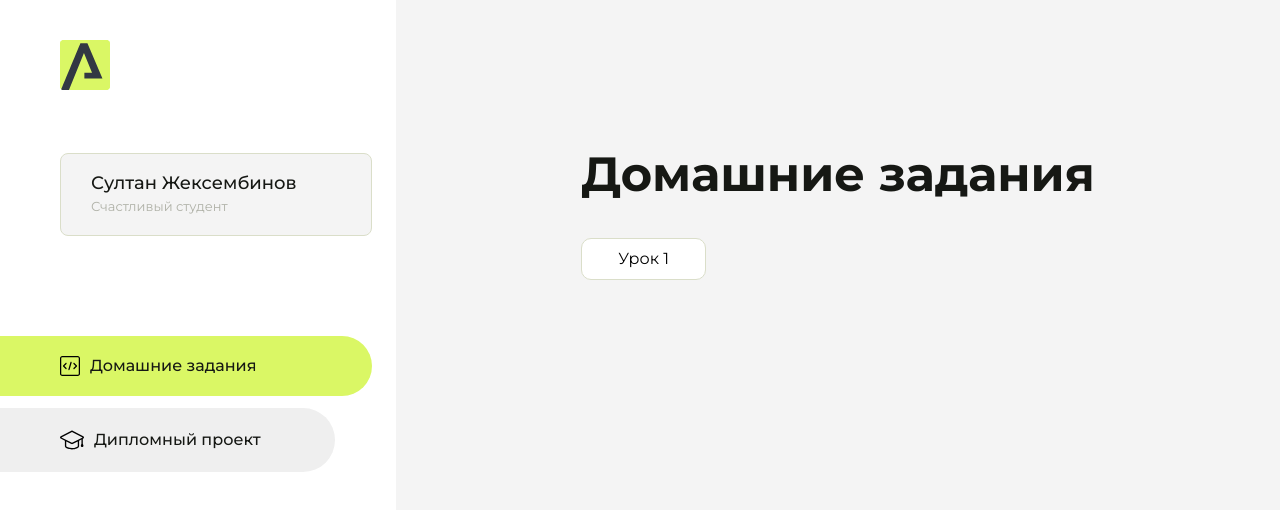
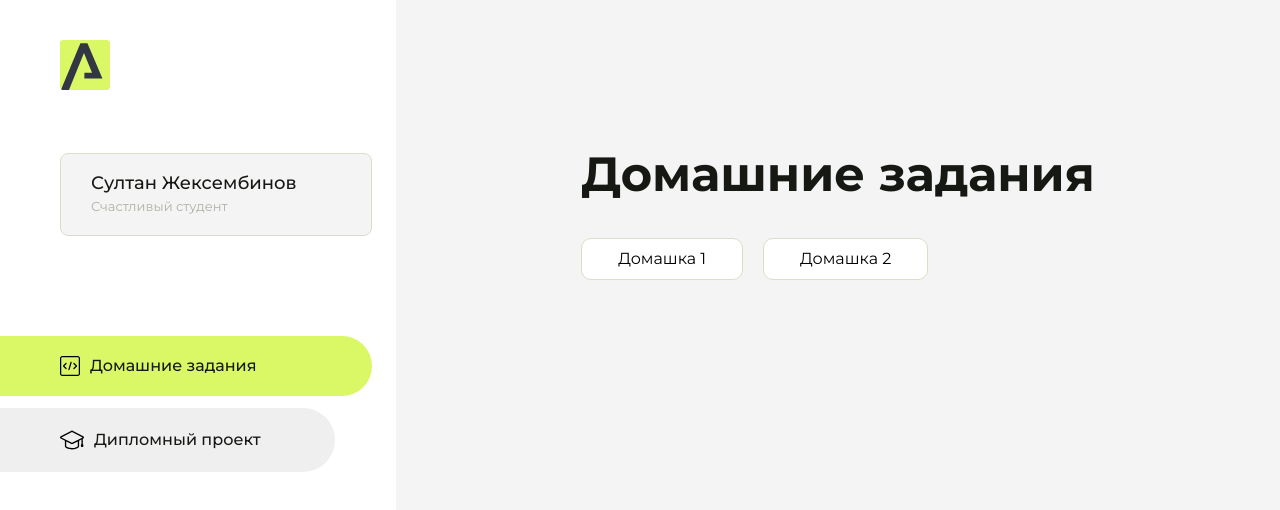
Before and after one commit to irylaph0/homework, a plain HTML site: page index.html in a window 1280 px wide. Drawn offline with Linux system fonts and the light colour scheme.

Commit message:
upadeted index.html

```diff
--- a/index.html
+++ b/index.html
@@ -93,7 +93,10 @@
                 <div class="content__title">Домашние задания</div>
                 <ul class="content__list">
                     <li class="content__list-item">
-                        <a href="lesson1/index.html">Урок 1</a>
+                        <a href="lesson8/index.html">Домашка 1</a>
+                    </li>
+                    <li class="content__list-item">
+                        <a href="lesson20/index.html">Домашка 2</a>
                     </li>
                 </ul>
             </div>
```
